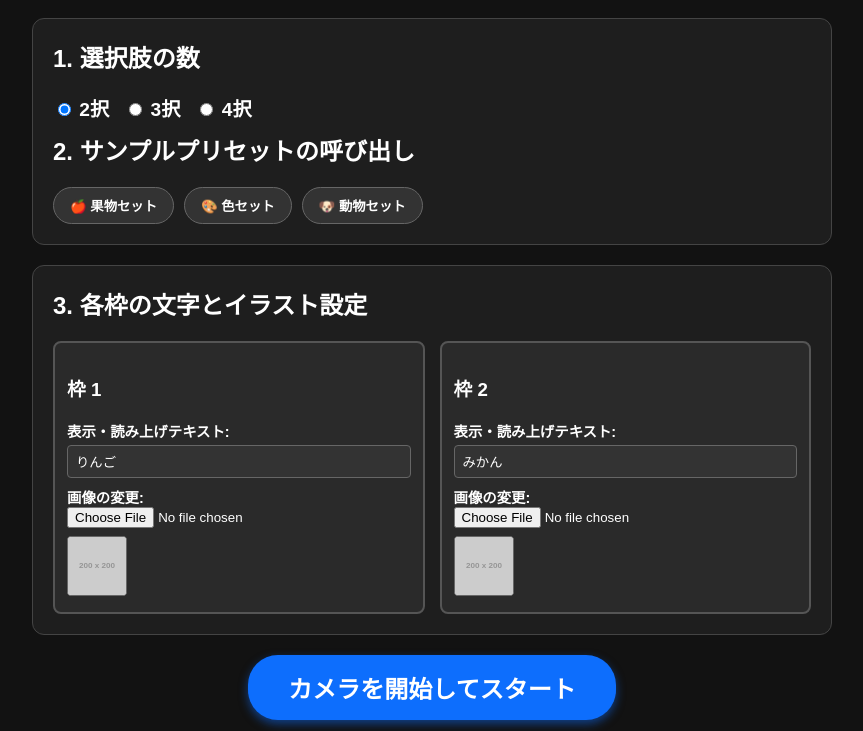
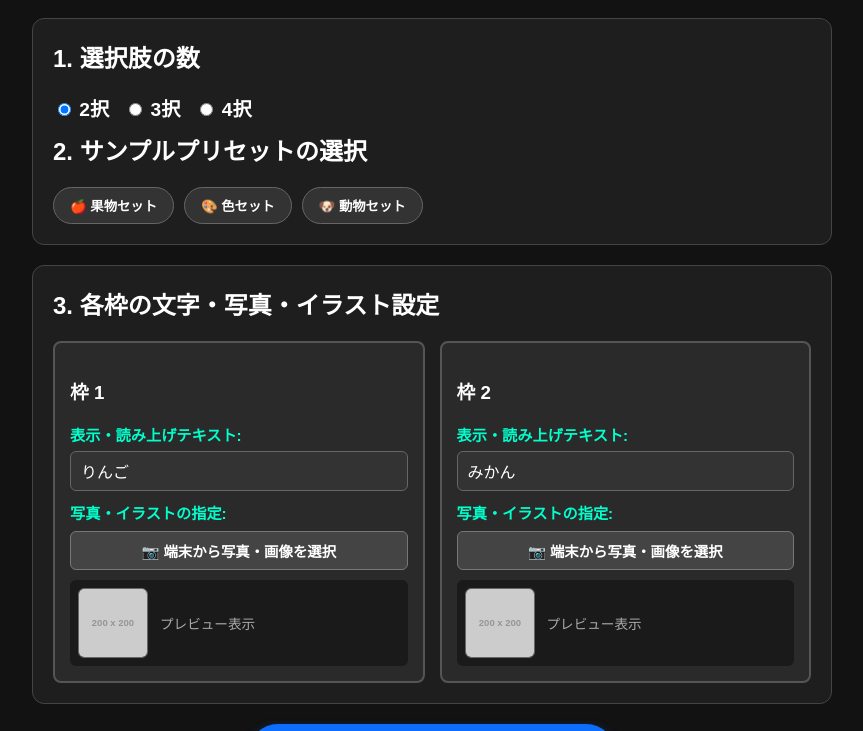
Before and after one commit to tanabe-e-hue/kaonougoki, a plain HTML site: page index.html in a window 1280 px wide. Shown: the part 69-800 px from the top of the page, without its empty margins (208-1071 px from the left). Drawn offline with Linux system fonts and the light colour scheme; placeholder pictures from the web are drawn by us.

Commit message:
Update index.html

```diff
--- a/index.html
+++ b/index.html
@@ -3,7 +3,7 @@
 <head>
   <meta charset="UTF-8">
   <meta name="viewport" content="width=device-width, initial-scale=1.0">
-  <title>多機能VOCA（アラウンド枠線＆口閉じ検出＆プリセット付き）</title>
+  <title>多機能VOCA（写真・イラスト変更対応版）</title>
   <!-- MediaPipe Face Mesh & Camera Utils -->
   <script src="https://cdn.jsdelivr.net/npm/@mediapipe/camera_utils/camera_utils.js" crossorigin="anonymous"></script>
   <script src="https://cdn.jsdelivr.net/npm/@mediapipe/face_mesh/face_mesh.js" crossorigin="anonymous"></script>
@@ -60,17 +60,37 @@
     .item-config-box {
       border: 2px solid #555;
       border-radius: 8px;
-      padding: 12px;
+      padding: 15px;
       background: #2a2a2a;
     }
-    .item-config-box label { display: block; margin-top: 8px; font-weight: bold; font-size: 0.9rem; }
+    .item-config-box label { display: block; margin-top: 10px; font-weight: bold; font-size: 0.95rem; color: #00ffcc; }
     .item-config-box input[type="text"] {
-      width: 100%; padding: 8px; margin-top: 4px;
-      background: #333; color: #fff; border: 1px solid #666; border-radius: 4px;
+      width: 100%; padding: 10px; margin-top: 6px;
+      background: #333; color: #fff; border: 1px solid #666; border-radius: 6px; font-size: 1rem;
+    }
+    .file-input-wrapper {
+      margin-top: 8px;
+      display: flex;
+      flex-direction: column;
+      gap: 8px;
+    }
+    .file-input-btn {
+      background: #444; color: #fff; border: 1px solid #777;
+      padding: 8px 12px; border-radius: 6px; cursor: pointer; text-align: center;
+      font-size: 0.9rem; font-weight: bold;
+    }
+    .preview-container {
+      display: flex;
+      align-items: center;
+      gap: 12px;
+      margin-top: 10px;
+      background: #1a1a1a;
+      padding: 8px;
+      border-radius: 6px;
     }
     .preview-thumb {
-      width: 60px; height: 60px; object-fit: contain;
-      border: 1px solid #666; background: #fff; margin-top: 8px; border-radius: 4px;
+      width: 70px; height: 70px; object-fit: contain;
+      border: 1px solid #666; background: #000; border-radius: 6px;
     }
     .start-btn {
       background-color: #0d6efd; color: white;
@@ -118,7 +138,7 @@
     .play-container.mode-3 { grid-template-columns: 1fr 1fr 1fr; }
     .play-container.mode-4 { grid-template-columns: 1fr 1fr; grid-template-rows: 1fr 1fr; }
 
-    /* SVGによるアラウンド枠線アニメーション構造 */
+    /* SVGによるアラウンド枠線アニメーション */
     .card-wrapper {
       position: relative;
       width: 60%;
@@ -140,7 +160,6 @@
       z-index: 1;
     }
 
-    /* SVG Progress Border */
     .border-svg {
       position: absolute;
       top: 0; left: 0;
@@ -164,10 +183,10 @@
       transition: stroke-dashoffset 0s linear;
     }
 
-    /* 選択中の演出 (2秒間かけて枠線が周回) */
+    /* 2秒間の枠周回アニメーション */
     .card-wrapper.focusing .border-progress {
       stroke-dashoffset: 0;
-      transition: stroke-dashoffset 2s linear; /* 2秒間アニメーション */
+      transition: stroke-dashoffset 2s linear;
     }
     .card-wrapper.focusing .card {
       transform: scale(1.03);
@@ -191,7 +210,7 @@
         <label><input type="radio" name="count" value="4" onchange="changeCount(4)"> 4択</label>
       </div>
 
-      <h2>2. サンプルプリセットの呼び出し</h2>
+      <h2>2. サンプルプリセットの選択</h2>
       <div class="preset-btns">
         <button class="preset-btn" onclick="applyPreset('fruit')">🍎 果物セット</button>
         <button class="preset-btn" onclick="applyPreset('color')">🎨 色セット</button>
@@ -200,7 +219,7 @@
     </div>
 
     <div class="setup-card">
-      <h2>3. 各枠の文字とイラスト設定</h2>
+      <h2>3. 各枠の文字・写真・イラスト設定</h2>
       <div class="item-config-grid" id="config-grid"></div>
     </div>
 
@@ -219,9 +238,8 @@
 
   <script>
     let currentCount = 2;
-    const DWELL_TIME_MS = 2000; // 2秒で固定
+    const DWELL_TIME_MS = 2000; // 2秒
 
-    // サンプルデータの定義
     const presets = {
       fruit: [
         { text: 'りんご', img: 'https://via.placeholder.com/200/ff4d4d/FFFFFF?text=りんご' },
@@ -267,6 +285,7 @@
       if (savedItems) items = JSON.parse(savedItems);
     }
 
+    // 設定画面の描画（ファイル選択・写真設定機能）
     function renderSetupForm() {
       const grid = document.getElementById('config-grid');
       grid.innerHTML = '';
@@ -277,10 +296,18 @@
           <h3>枠 ${i + 1}</h3>
           <label>表示・読み上げテキスト:</label>
           <input type="text" value="${items[i].text}" onchange="items[${i}].text=this.value">
-          <label>画像の変更:</label>
-          <input type="file" accept="image/*" onchange="updateImage(${i}, this)">
-          <div>
+
+          <label>写真・イラストの指定:</label>
+          <div class="file-input-wrapper">
+            <input type="file" id="file-input-${i}" accept="image/*" style="display:none;" onchange="updateImage(${i}, this)">
+            <button type="button" class="file-input-btn" onclick="document.getElementById('file-input-${i}').click()">
+              📷 端末から写真・画像を選択
+            </button>
+          </div>
+
+          <div class="preview-container">
             <img src="${items[i].img}" id="preview-${i}" class="preview-thumb">
+            <span style="font-size:0.85rem; color:#aaa;">プレビュー表示</span>
           </div>
         `;
         grid.appendChild(box);
@@ -292,6 +319,7 @@
       renderSetupForm();
     }
 
+    // ユーザーが端末から写真/イラストを選択したときの処理
     function updateImage(index, input) {
       const file = input.files[0];
       if (file) {
@@ -332,7 +360,6 @@
         `;
         container.appendChild(wrapper);
 
-        // SVG周長パスの設定
         setTimeout(() => {
           const rect = document.getElementById(`progress-${i}`);
           if (rect) {
@@ -376,7 +403,6 @@
       camera.start();
     }
 
-    // 解析処理（顔向き・目線・口閉じ）
     function onFaceResults(results) {
       const statusEl = document.getElementById('face-status');
       if (!results.multiFaceLandmarks || results.multiFaceLandmarks.length === 0) {
@@ -390,26 +416,22 @@
       const leftIris = landmarks[468];    // 左目黒目
       const rightIris = landmarks[473];   // 右目黒目
 
-      // 口の上下開閉距離の計算
+      // 口閉じ判定
       const upperLip = landmarks[13];
       const lowerLip = landmarks[14];
       const mouthDistance = Math.hypot(upperLip.x - lowerLip.x, upperLip.y - lowerLip.y);
-      const isMouthClosed = mouthDistance < 0.018; // 口をしっかり閉じている状態
+      const isMouthClosed = mouthDistance < 0.018;
 
-      // 平均座標（顔・目線）
       const avgX = (nose.x + leftIris.x + rightIris.x) / 3;
       const avgY = (nose.y + leftIris.y + rightIris.y) / 3;
 
       let targetIdx = -1;
 
-      // 口閉じアクションがある場合は優先判定
       if (isMouthClosed) {
-        // 口を閉じている場合は「現在顔が少しでも向いている方向」を選択
         if (avgX > 0.52) targetIdx = 0;
         else if (avgX < 0.48) targetIdx = (currentCount > 1) ? 1 : 0;
       }
 
-      // 口条件で決定しなかった場合、顔向き・目線で判定
       if (targetIdx === -1) {
         if (currentCount === 2) {
           if (avgX > 0.55) targetIdx = 0;
@@ -438,7 +460,6 @@
       }
     }
 
-    // フォーカス処理（2秒間の枠アニメーション実行）
     function handleFocus(index) {
       if (isSelected) return;
 
@@ -450,7 +471,6 @@
           wrapper.classList.add('focusing');
         }
 
-        // 2秒保持で確定
         dwellTimer = setTimeout(() => {
           triggerSelect(index);
         }, DWELL_TIME_MS);
```
